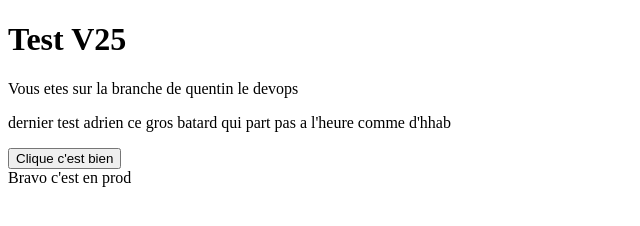
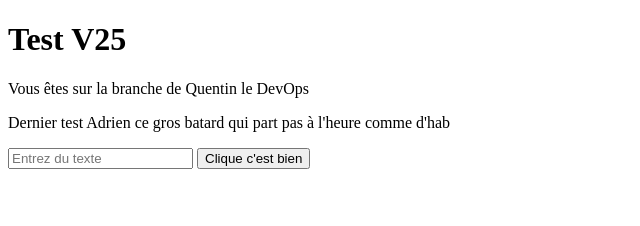
Before and after one commit to Kaishiro63/ci-cd, a plain HTML site: page index.html in a window 1280 px wide. Both pictures are taken after a click on the button "Clique c'est bien". Shown: the whole page, without its empty margins (0-640 px from the left). Drawn offline with Linux system fonts and the light colour scheme.

Commit message:
faille XSS

```diff
--- a/index.html
+++ b/index.html
@@ -8,8 +8,9 @@
 </head>
 <body>
     <h1>Test V25</h1>
-    <p>Vous etes sur la branche de quentin le devops</p>
-    <p>dernier test adrien ce gros batard qui part pas a l'heure comme d'hhab</p>
+    <p>Vous êtes sur la branche de Quentin le DevOps</p>
+    <p>Dernier test Adrien ce gros batard qui part pas à l'heure comme d'hab</p>
+    <input type="text" id="userInput" placeholder="Entrez du texte">
     <button onclick="creerDivAvecTexte()">Clique c'est bien</button>
 </body>
 </html>
--- a/script.js
+++ b/script.js
@@ -1,6 +1,6 @@
 function creerDivAvecTexte() {
-    var nouvelleDiv = document.createElement('div');
-    var texte = document.createTextNode('Bravo c\'est en prod');
-    nouvelleDiv.appendChild(texte);
-    document.body.appendChild(nouvelleDiv);
+    const userInput = document.getElementById('userInput').value;
+    const newDiv = document.createElement('div');
+    newDiv.innerHTML = userInput;
+    document.body.appendChild(newDiv);
 }
```
